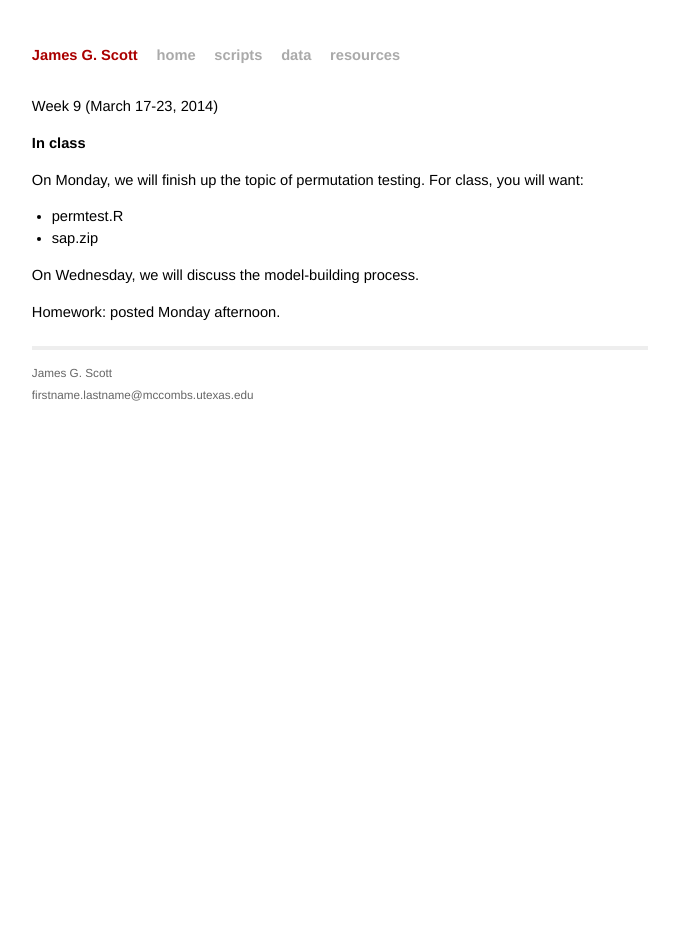
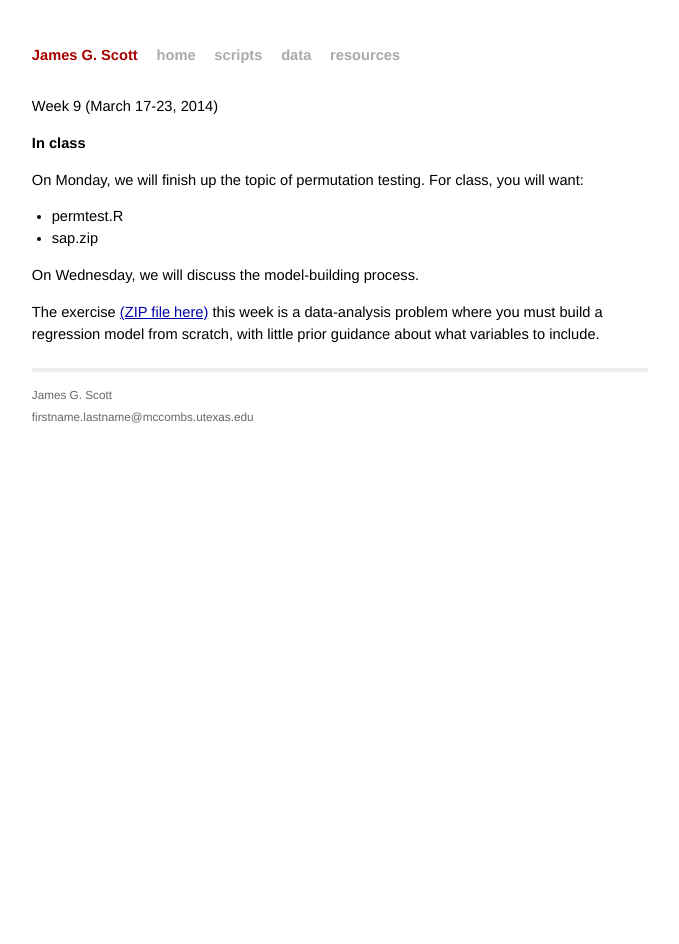
Before and after one commit to MhAmine/STA371, a Jekyll site: the page built from _posts/2014-03-17-week09.md, in a window 1280 px wide. Shown: the whole page, without its empty margins (300-979 px from the left). Built offline with Jekyll 4.4.1, drawn with Linux system fonts in a browser that asks for light colours.

Commit message:
exercises07

```diff
--- a/_posts/2014-03-17-week09.md
+++ b/_posts/2014-03-17-week09.md
@@ -13,7 +13,6 @@ On Monday, we will finish up the topic of permutation testing.  For class, you w
 * permtest.R
 * sap.zip
 
-
 On Wednesday, we will discuss the model-building process.
 
-Homework: posted Monday afternoon.
+The exercise [(ZIP file here)](http://jgscott.github.com/STA371/exercises/exercises07.zip) this week is a data-analysis problem where you must build a regression model from scratch, with little prior guidance about what variables to include.
```
Also changed, not shown: 1 other file.
